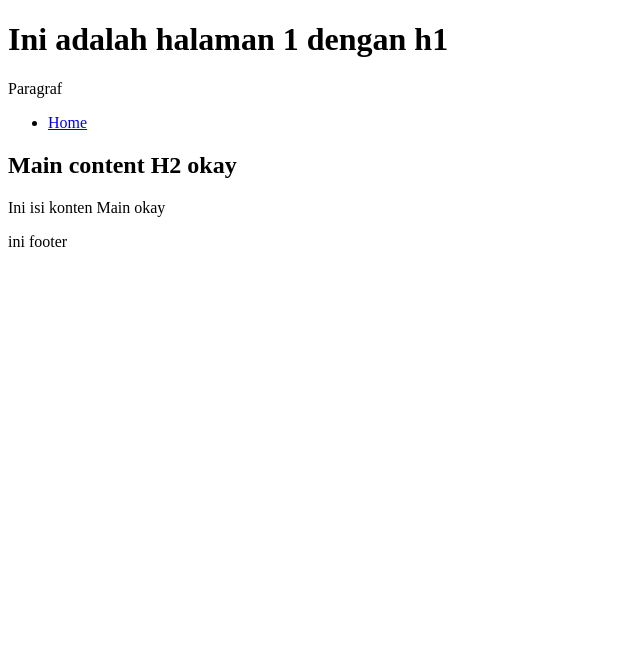
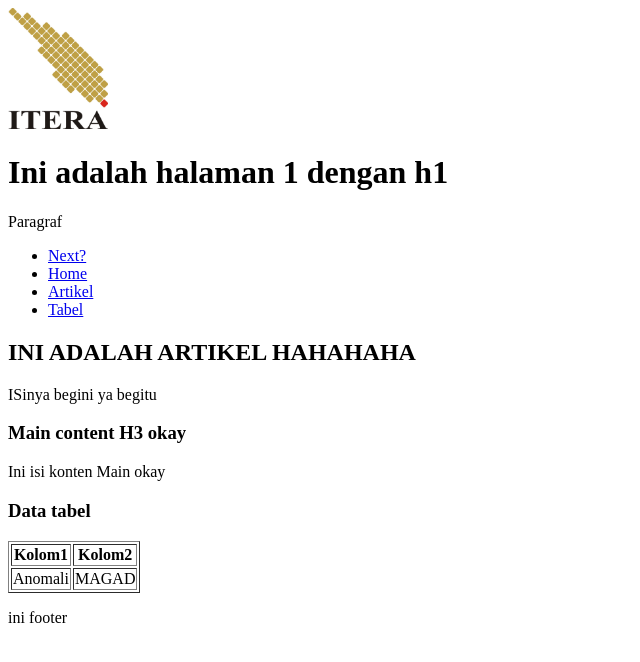
Before and after one commit to Arkyna/pemweb, a plain HTML site: page tugas2/index.html in a window 1280 px wide. Shown: the whole page, without its empty margins (0-640 px from the left). Drawn offline with Linux system fonts and the light colour scheme.

Commit message:
page kedua bung

```diff
--- a/tugas2/index.html
+++ b/tugas2/index.html
@@ -1,26 +1,47 @@
 <!DOCTYPE html>
-<html>
+<html lang="id">
 <head>
-    <meta charset = "utf-8" />
+    <meta charset = "utf-8">
     <meta name="viewport" content="width=device-width, initial-scale=1.0">
     <title>The Absolute INDEXING</title>
 </head>
 <body>
     <header>
+        <img src= "images/logo-itera.jpg" alt="Logo Itera" width="100">
         <h1>Ini adalah halaman 1 dengan h1</h1>
         <p>Paragraf</p>
     </header>
 
     <nav>
         <ul>
+            <li><a href="berita.html">Next?</a></li>
             <li><a href="#home">Home</a></li>
+            <li><a href="#artikel">Artikel</a></li>
+            <li><a href="#tabel">Tabel</a></li>
         </ul>
     </nav>
 
     <main>
+        <article id="artikel">
+            <h2>INI ADALAH ARTIKEL HAHAHAHA</h2>
+            <p>ISinya begini ya begitu</p>
+        </article>
         <section id="home">
-            <h2>Main content H2 okay</h2>
+            <h3>Main content H3 okay</h3>
             <p>Ini isi konten Main okay</p>
+        </section>
+        <section id="tabel">
+            <h3>Data tabel</h3>
+            <table border = "1">
+                <tr>
+                    <th>Kolom1</th>
+                    <th>Kolom2</th>
+                </tr>
+                <tr>
+                    <td>Anomali</td>
+                    <td>MAGAD</td>
+                </tr>
+            </table>
         </section>
     </main>
 
```
Also changed, not shown: tugas2/berita.html (added, +13 -0 lines).
